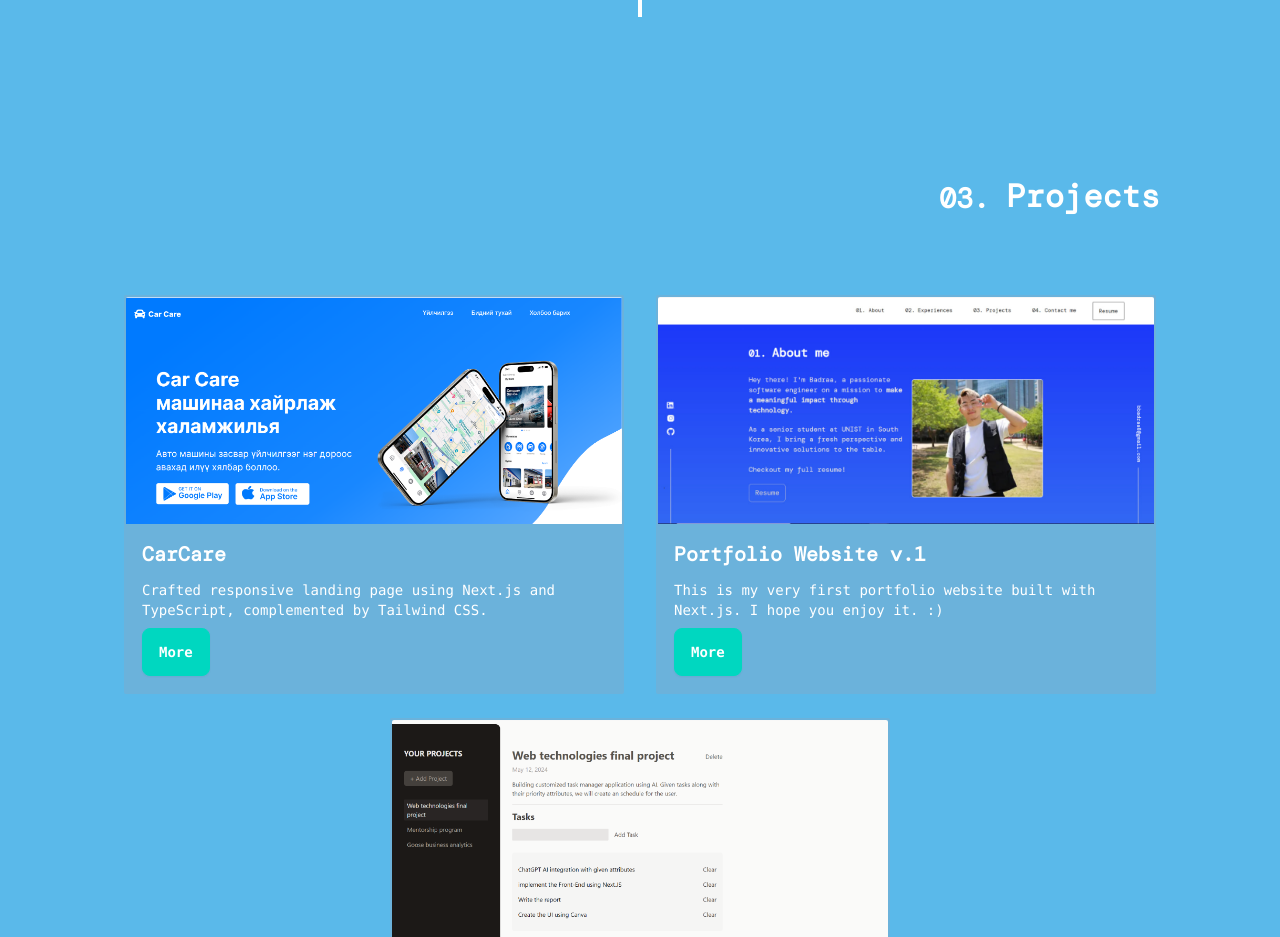
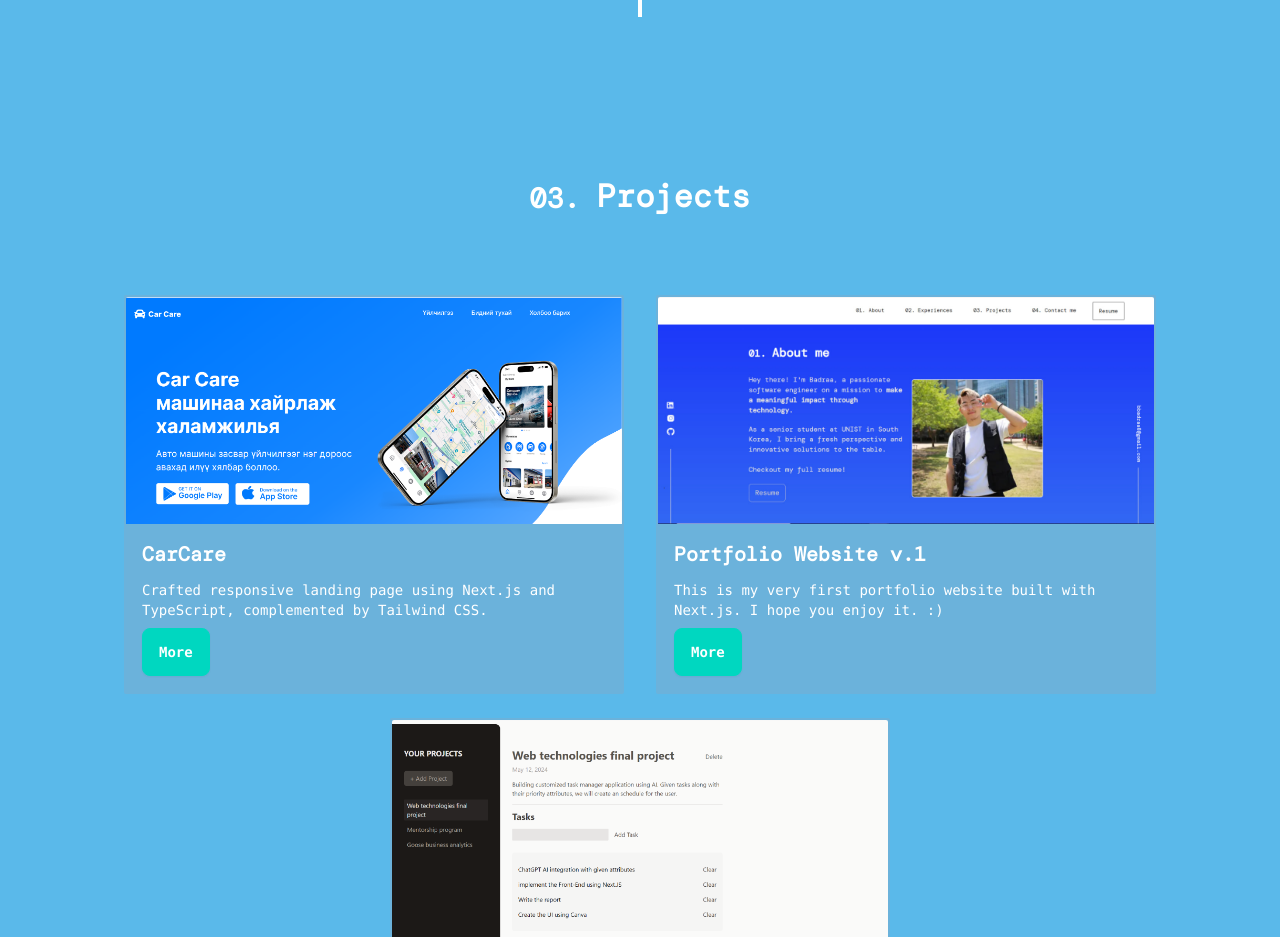
Before and after one commit to bbadraa99/portfolio, a Next.js app: page / in a window 1280 px wide. Shown: the part 2560-3497 px from the top of the page. Built offline with nearby package versions, Linux system fonts and the light colour scheme.

Commit message:
Added icon and fixed some letter issue

```diff
--- a/components/Projects.tsx
+++ b/components/Projects.tsx
@@ -8,7 +8,7 @@ const Projects = () => {
 
   return (
     <div id="projects" className="py-10 px-4 lg:px-10 pb-10">
-      <h1 className="bold-28 flex justify-end items-end py-10 pb-10 lg:pb-20 text-white font-dmono">03.&nbsp;<span className="bold-32">Projects</span></h1>
+      <h1 className="bold-28 flex justify-center items-end py-10 pb-10 lg:pb-20 text-white font-dmono">03.&nbsp;<span className="bold-32">Projects</span></h1>
       <div className="flex flex-col ">
         <div className="flex flex-col items-center justify-center lg:flex-row gap-8  ">
           <ProjectMaker name={PROJECT_ID[0].name} description={PROJECT_ID[0].description} path={PROJECT_ID[0].path} href={PROJECT_ID[0].href}/>
```
